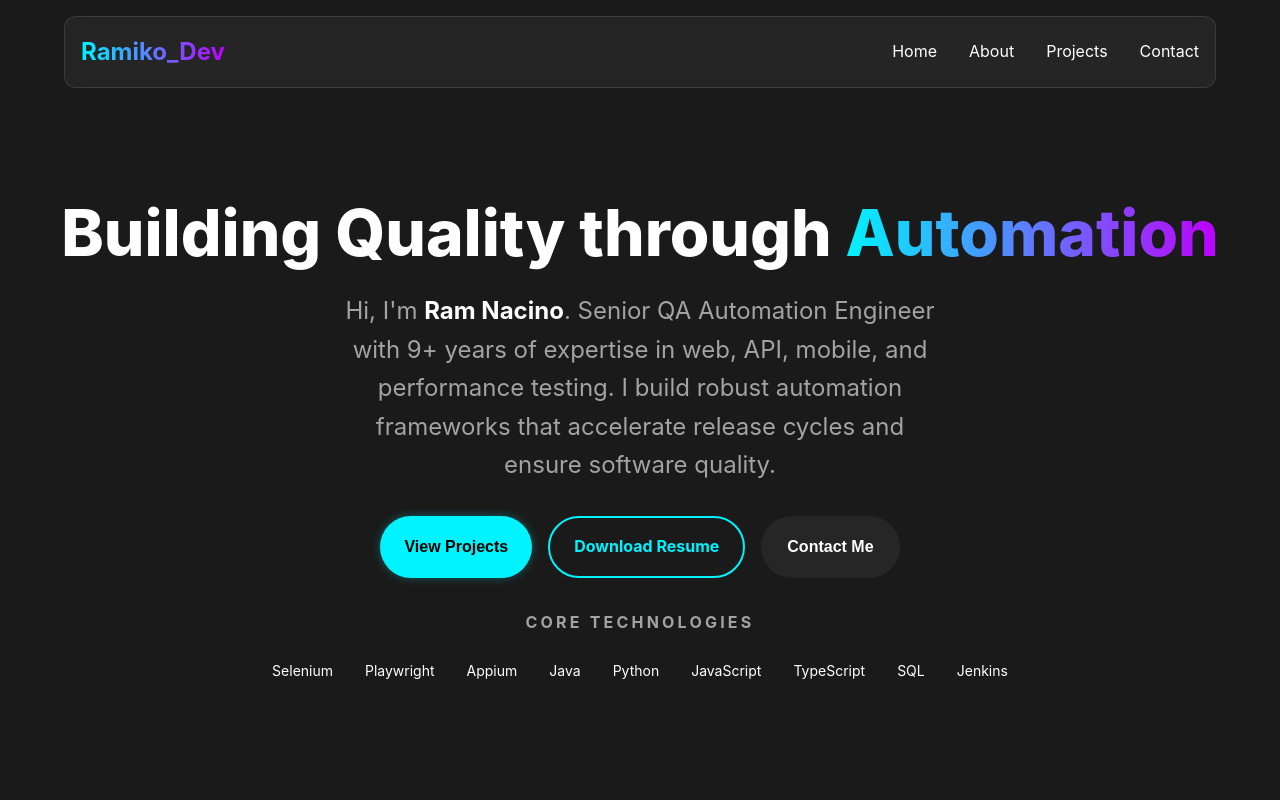
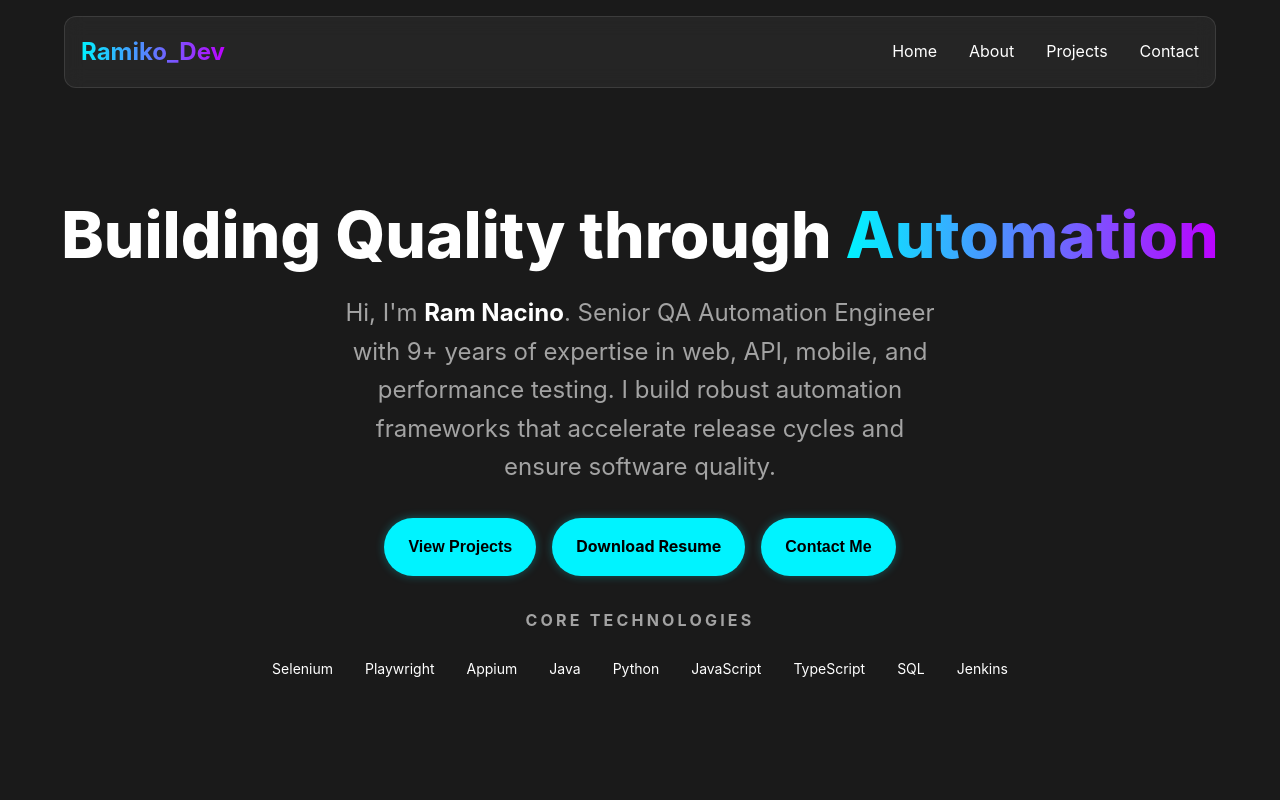
Before and after one commit to TinyMG/ram-nacino-portfolio, a React (Vite) app: page / in a window 1280 px wide. Shown: the top 800 px of the page. Built offline with nearby package versions, Linux system fonts and the light colour scheme.

Commit message:
style: standardize hero buttons to all use primary variant

```diff
--- a/src/sections/Hero.jsx
+++ b/src/sections/Hero.jsx
@@ -33,7 +33,7 @@ const Hero = () => {
                     </Button>
 
                     <Button
-                        variant="secondary"
+                        variant="primary"
                         size="md"
                         href={`${import.meta.env.BASE_URL}resume.pdf`}
                         download="Ram_Nacino_Resume.pdf"
@@ -44,7 +44,7 @@ const Hero = () => {
                     </Button>
 
                     <Button
-                        variant="ghost"
+                        variant="primary"
                         size="md"
                         onClick={() => document.querySelector('#contact')?.scrollIntoView({ behavior: 'smooth' })}
                     >
```
